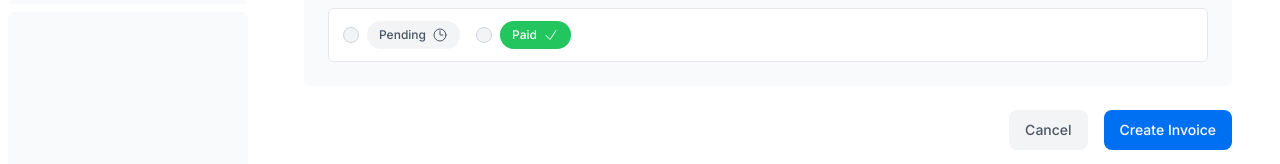
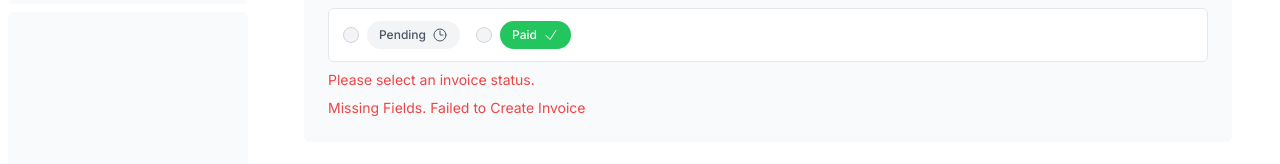
Before and after one commit to Vince-Totka/nextjs-dashboard, a Next.js app: page /dashboard/invoices/create in a window 1280 px wide. Both pictures are taken after typing "5" into the empty fields and a click on the button "Create Invoice". Shown: the part 340-504 px from the top of the page. Built offline with nearby package versions, Linux system fonts and the light colour scheme; no server answers; the database is empty; a web font is replaced by a local one.

Commit message:
removed eslint as it's causing deploy failures for irrelevant errors, improved field validation and messaging.

```diff
--- a/app/lib/actions.ts
+++ b/app/lib/actions.ts
@@ -76,7 +76,7 @@ export async function updateInvoice( id: string, prevState: State, formData: For
     if (!validatedFields.success) {
         return {
           errors: validatedFields.error.flatten().fieldErrors,
-          message: 'Missing Fields. Failed to Update Invoice.',
+          message: 'Invalid Fields. Failed to Update Invoice.',
         };
       }
 
--- a/app/ui/invoices/create-form.tsx
+++ b/app/ui/invoices/create-form.tsx
@@ -13,7 +13,7 @@ import { createInvoice, State } from '@/app/lib/actions';
 import { useActionState } from 'react';
 
 export default function Form({ customers }: { customers: CustomerField[] }) {
-  const initialState: State = {message: null, errors: {}}
+  const initialState: State = { message: null, errors: {} }
   const [state, formAction] = useActionState(createInvoice, initialState);
   return (
     <form action={formAction}>
@@ -66,8 +66,17 @@ export default function Form({ customers }: { customers: CustomerField[] }) {
                 step="0.01"
                 placeholder="Enter USD amount"
                 className="peer block w-full rounded-md border border-gray-200 py-2 pl-10 text-sm outline-2 placeholder:text-gray-500"
+                aria-describedby="amount-error"
               />
               <CurrencyDollarIcon className="pointer-events-none absolute left-3 top-1/2 h-[18px] w-[18px] -translate-y-1/2 text-gray-500 peer-focus:text-gray-900" />
+            </div>
+            <div id="amount-error" aria-live="polite" aria-atomic="true">
+              {state.errors?.amount &&
+                state.errors.amount.map((error: string) => (
+                  <p className="mt-2 text-sm text-red-500" key={error}>
+                    {error}
+                  </p>
+                ))}
             </div>
           </div>
         </div>
@@ -86,6 +95,7 @@ export default function Form({ customers }: { customers: CustomerField[] }) {
                   type="radio"
                   value="pending"
                   className="h-4 w-4 cursor-pointer border-gray-300 bg-gray-100 text-gray-600 focus:ring-2"
+                  aria-describedby="status-error"
                 />
                 <label
                   htmlFor="pending"
@@ -111,6 +121,21 @@ export default function Form({ customers }: { customers: CustomerField[] }) {
               </div>
             </div>
           </div>
+          <div id="status-error" aria-live="polite" aria-atomic="true">
+            {state.errors?.status &&
+              state.errors.status.map((error: string) => (
+                <p className="mt-2 text-sm text-red-500" key={error}>
+                  {error}
+                </p>
+              ))}
+          </div>
+          <div id="any-error" aria-live="polite" aria-atomic="true">
+            {state.errors &&
+              <p className="mt-2 text-sm text-red-500">
+                {state.message}
+              </p>
+            }
+          </div>
         </fieldset>
       </div>
       <div className="mt-6 flex justify-end gap-4">
--- a/app/ui/invoices/edit-form.tsx
+++ b/app/ui/invoices/edit-form.tsx
@@ -65,8 +65,17 @@ export default function EditInvoiceForm({
                 defaultValue={invoice.amount}
                 placeholder="Enter USD amount"
                 className="peer block w-full rounded-md border border-gray-200 py-2 pl-10 text-sm outline-2 placeholder:text-gray-500"
+                aria-describedby='amount-error'
               />
               <CurrencyDollarIcon className="pointer-events-none absolute left-3 top-1/2 h-[18px] w-[18px] -translate-y-1/2 text-gray-500 peer-focus:text-gray-900" />
+            </div>
+            <div id="amount-error" aria-live="polite" aria-atomic="true">
+              {state.errors?.amount &&
+                state.errors.amount.map((error: string) => (
+                  <p className="mt-2 text-sm text-red-500" key={error}>
+                    {error}
+                  </p>
+                ))}
             </div>
           </div>
         </div>
@@ -112,6 +121,13 @@ export default function EditInvoiceForm({
               </div>
             </div>
           </div>
+          <div id="any-error" aria-live="polite" aria-atomic="true">
+            {state.errors &&
+              <p className="mt-2 text-sm text-red-500">
+                {state.message}
+              </p>
+            }
+          </div>
         </fieldset>
       </div>
       <div className="mt-6 flex justify-end gap-4">
```
Also changed, not shown: .eslintrc.json (deleted), 1 other file (tests, documents, lock files or other folders).
